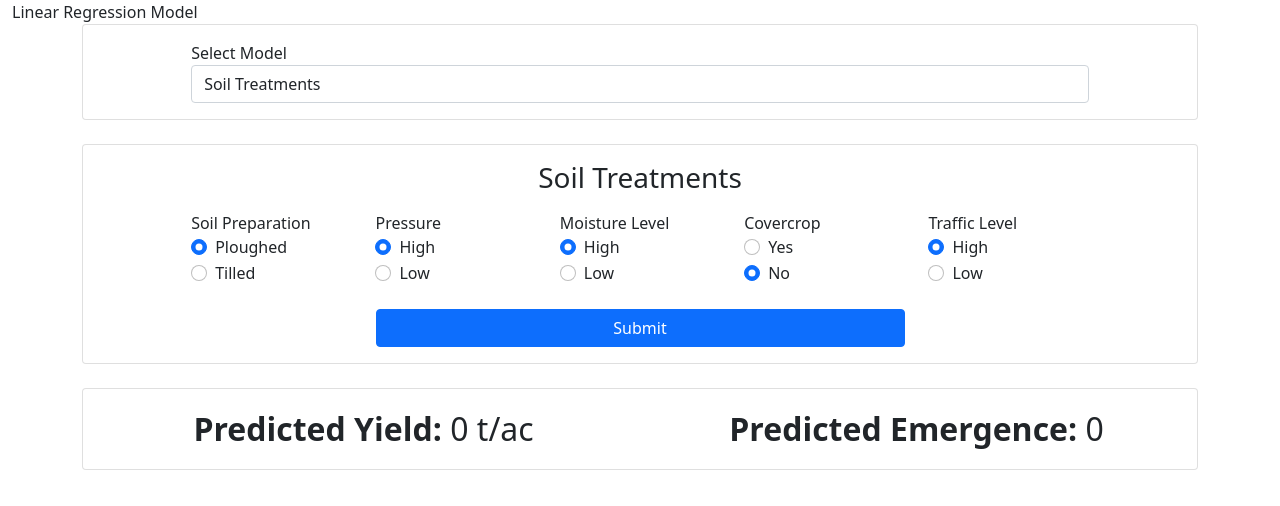
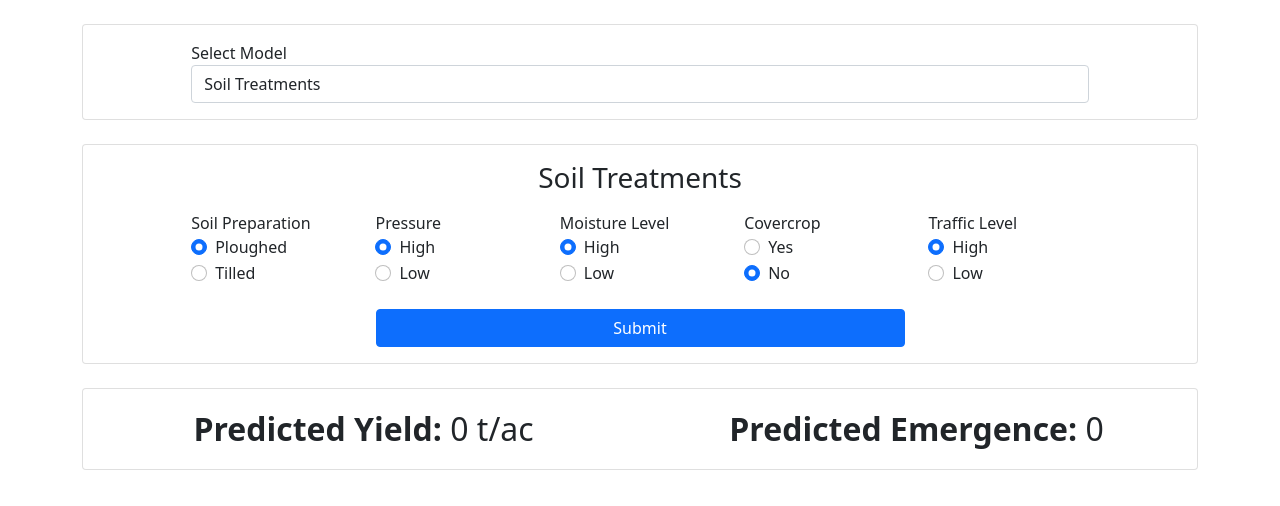
Before and after one commit to ciaranpflanagan/FYP, a Vue app in the folder client/: page /#/ in a window 1280 px wide. Shown: the top 506 px of the page. Built offline with nearby package versions, Linux system fonts and the light colour scheme.

Commit message:
Cleaned up frontend

```diff
--- a/client/src/views/Model.vue
+++ b/client/src/views/Model.vue
@@ -1,7 +1,5 @@
 <template>
-    <div class="container-fluid">
-        Linear Regression Model
-
+    <div class="container-fluid mt-4">
         <section class="container">
             <ModelSelect />
         </section>
```
